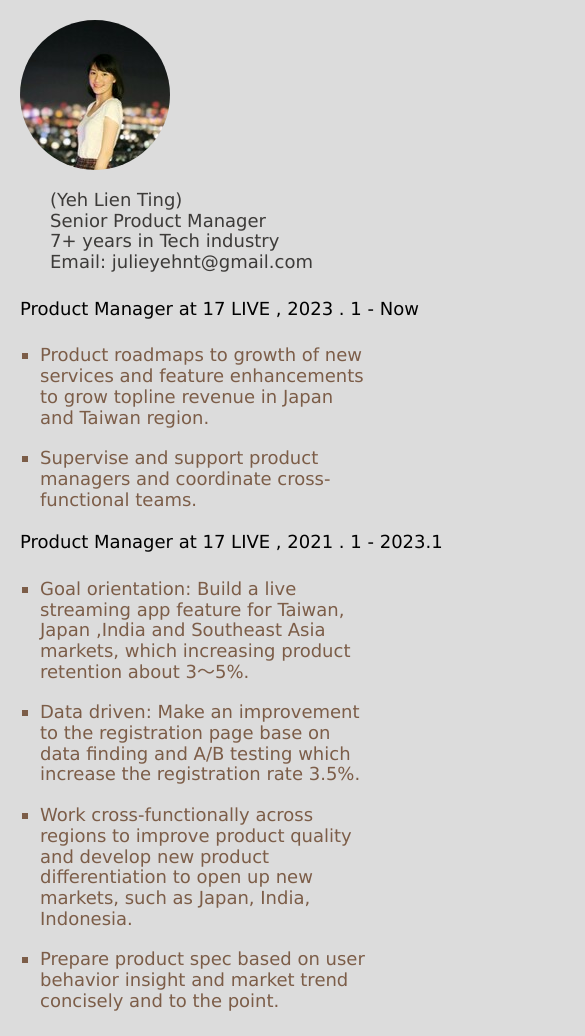
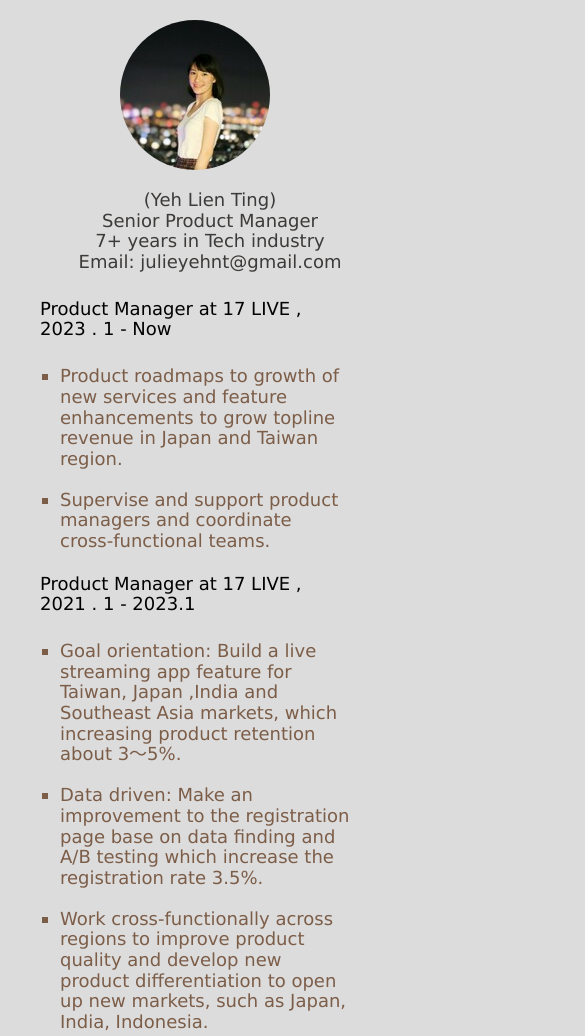
Before and after one commit to julieyehnt/julieyehnt.github.io, a plain HTML site: page index.html in a window 390 px wide. Shown: the top 1036 px of the page, 585 px wide, since content can reach past the window. Drawn offline with Linux system fonts and the light colour scheme.

Commit message:
fix empty space in RWD mode

```diff
--- a/css/style.css
+++ b/css/style.css
@@ -3,6 +3,9 @@
 body {
   background-color: gainsboro;
   font-family: Verdana, sans-serif;
+  max-width: 100%;
+  width: 100vw;
+  padding: 0 20px;
 }
 
 div {
@@ -23,7 +26,6 @@ img {
 }
 
 head {
-  width: 1240px;
   margin: 10 px auto;
   display: flex;
   font-size: 18px;
@@ -35,7 +37,6 @@ head {
 h1 {
   font-size: 18px;
   padding: 6px 0;
-  width: 1000px;
 }
 
 
@@ -65,14 +66,16 @@ main {
 
 
 @media screen and (max-width:640px) {
-  .div1{
+  .div1 {
     display: block;
     padding: 0 20px;
+    max-width: 100%;
+    text-align: center;
   }
 
-  .div2{
+  .div2 {
     display: block;
     padding: 0 20px;
-    width: 100%;
+    max-width: 100%;
   }
 }
```
